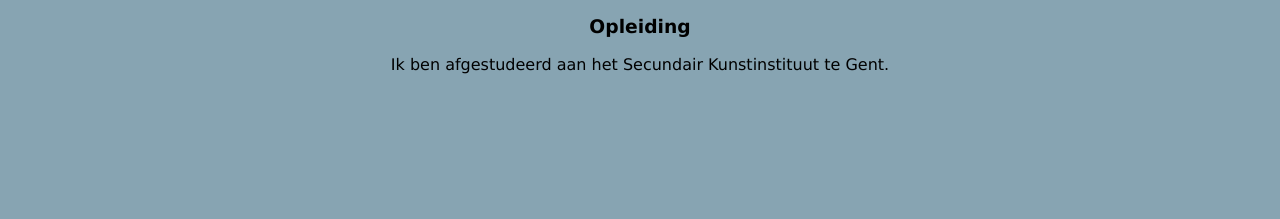
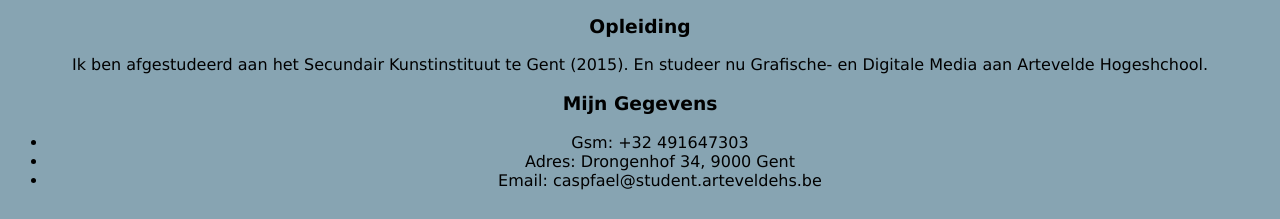
Before and after one commit to gdm-1718-caspfael/Assignments-NMDI, a plain HTML site: page practicum III/index.html in a window 1280 px wide. Shown: the part 581-800 px from the top of the page. Drawn offline with Linux system fonts and the light colour scheme.

Commit message:
update
update MyPage

```diff
--- a/practicum III/index.html
+++ b/practicum III/index.html
@@ -24,8 +24,18 @@
 
 </div>
 <h3>Opleiding</h3>
-<p>Ik ben afgestudeerd aan het Secundair Kunstinstituut te Gent.</p>
+<p>Ik ben afgestudeerd aan het Secundair Kunstinstituut te Gent (2015). En studeer nu Grafische- en Digitale Media aan Artevelde Hogeshchool. </p>
+<div class="mijngegevens">
+        <h3>Mijn Gegevens</h3>
+        <p>
+                <ul>
+                        <li>Gsm: +32 491647303</li>
+                        <li>Adres: Drongenhof 34, 9000 Gent</li>
+                        <li>Email: caspfael@student.arteveldehs.be</li>
+                </ul>
+        </p>
 
+</div>
 
 </body>
 </html>
```
